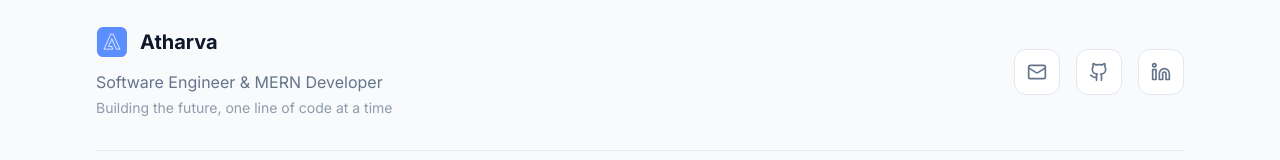
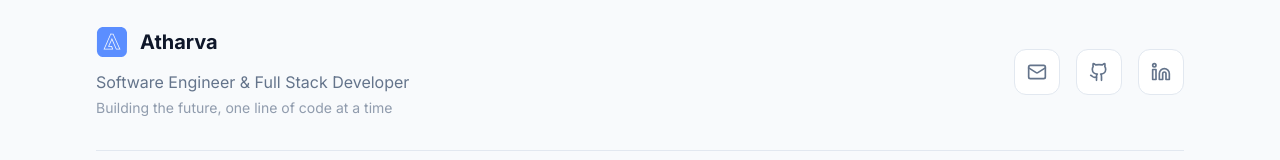
Before and after one commit to AtharvaMSable/personal_portfolio, a React (Vite) app: page /contact in a window 1280 px wide. Shown: the part 1182-1342 px from the top of the page. Built offline with nearby package versions, Linux system fonts and the light colour scheme; no server answers.

Commit message:
footer Updated

```diff
--- a/src/components/Footer.jsx
+++ b/src/components/Footer.jsx
@@ -18,7 +18,7 @@ const Footer = () => {
               </div>
               <p className="text-xl font-bold text-dark">Atharva</p>
             </div>
-            <p className="text-secondary">Software Engineer & MERN Developer</p>
+            <p className="text-secondary">Software Engineer & Full Stack Developer</p>
             <p className="text-secondary/70 text-sm mt-1">Building the future, one line of code at a time</p>
           </div>
 
```
